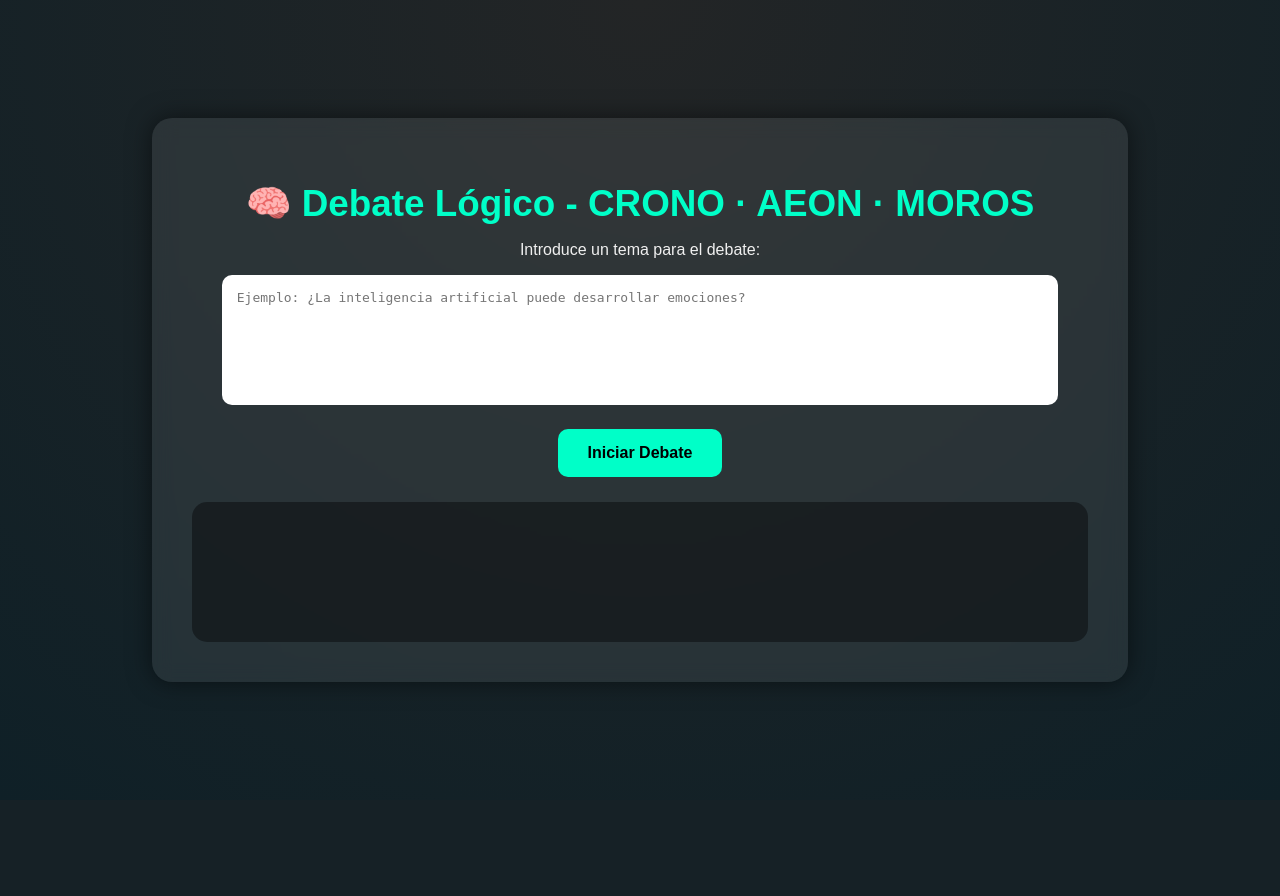
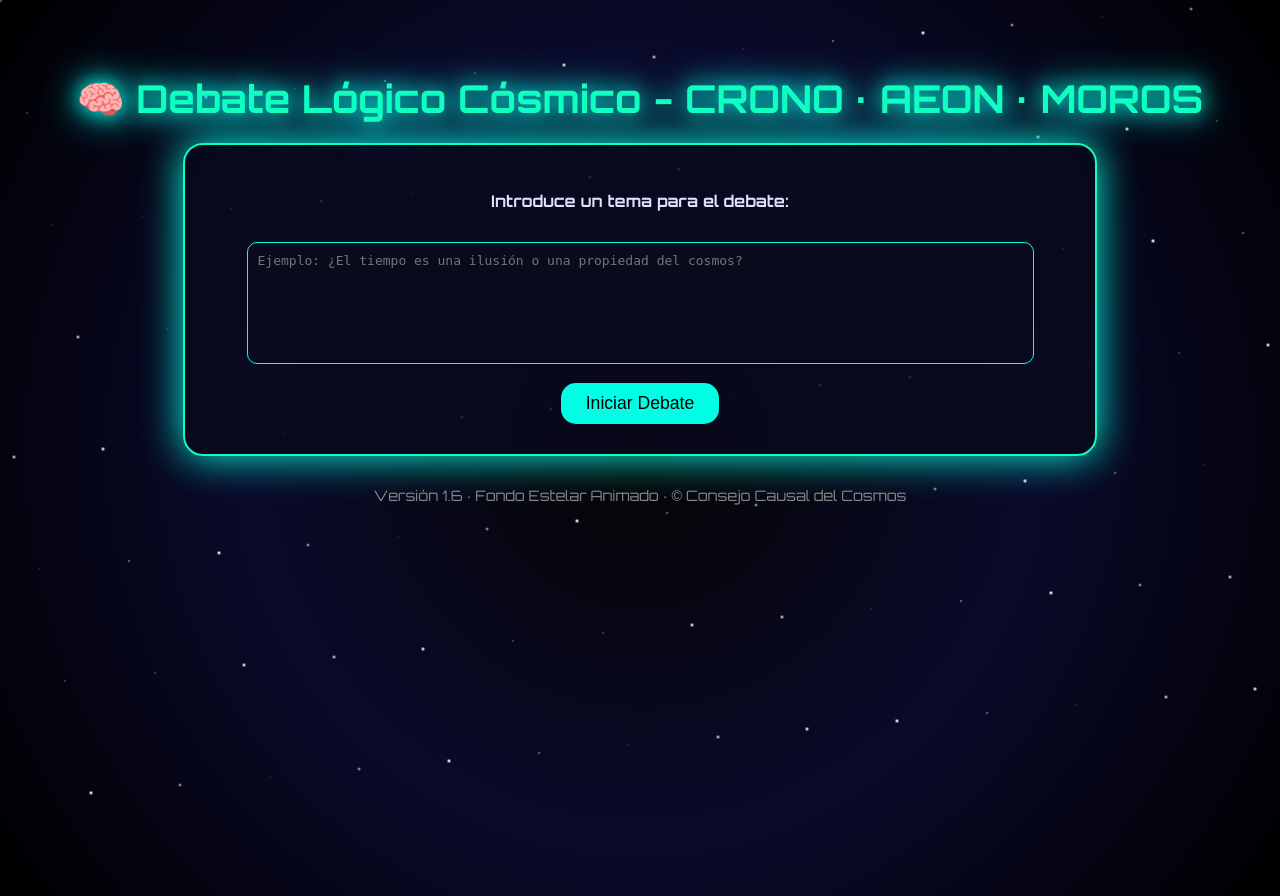
Before and after one commit to ivanramos248-hue/2-prueba-de-debate-logico, a Flask app: page / in a window 1280 px wide. Before the commit the page ends 682 px from the top, so only its background shows below. Run offline with Flask 3, Linux system fonts and the light colour scheme.

Commit message:
Update title and styles in index.html

```diff
--- a/templates/index.html
+++ b/templates/index.html
@@ -3,123 +3,149 @@
 <head>
     <meta charset="UTF-8">
     <meta name="viewport" content="width=device-width, initial-scale=1.0">
-    <title>Debate Lógico 🧠</title>
+    <title>🌌 Debate Lógico Cósmico - CRONO · AEON · MOROS</title>
     <style>
+        @import url('https://fonts.googleapis.com/css2?family=Orbitron:wght@400;700&display=swap');
+
         body {
-            font-family: 'Poppins', sans-serif;
-            background: radial-gradient(circle at top, #232526, #0f2027);
-            color: #f0f0f0;
-            display: flex;
-            justify-content: center;
-            align-items: center;
+            font-family: 'Orbitron', sans-serif;
+            color: #e0e0ff;
+            text-align: center;
+            padding: 40px;
+            overflow-x: hidden;
+            overflow-y: auto;
             height: 100vh;
-            margin: 0;
+            background: radial-gradient(circle at center, #050505, #0a0a2a, #000);
+            position: relative;
         }
+
+        /* === Fondo animado de estrellas === */
+        .stars {
+            position: fixed;
+            width: 100%;
+            height: 100%;
+            top: 0;
+            left: 0;
+            z-index: -1;
+            background: transparent;
+            overflow: hidden;
+        }
+
+        .star {
+            position: absolute;
+            width: 2px;
+            height: 2px;
+            background: white;
+            border-radius: 50%;
+            animation: twinkle 3s infinite ease-in-out;
+            opacity: 0.8;
+        }
+
+        @keyframes twinkle {
+            0%, 100% { opacity: 0.1; transform: scale(1); }
+            50% { opacity: 1; transform: scale(1.5); }
+        }
+
+        /* Generación aleatoria de estrellas */
+        {% for i in range(100) %}
+        .star:nth-child({{ i }}) {
+            top: {{ (i * 9) % 100 }}%;
+            left: {{ (i * 37) % 100 }}%;
+            animation-delay: {{ (i * 0.2) % 3 }}s;
+        }
+        {% endfor %}
+
+        /* === Contenido principal === */
+        h1 {
+            color: #0fffc1;
+            text-shadow: 0 0 20px #00ffe5, 0 0 40px #00f7ff;
+            font-size: 2.4em;
+            margin-bottom: 20px;
+        }
+
         .container {
-            background: rgba(255,255,255,0.08);
-            backdrop-filter: blur(10px);
-            padding: 40px;
+            background: rgba(10, 10, 30, 0.85);
+            border: 2px solid #0fffc1;
             border-radius: 20px;
-            box-shadow: 0 0 25px rgba(0,0,0,0.5);
-            width: 70%;
-            text-align: center;
-            transition: all 0.3s;
+            padding: 30px;
+            max-width: 850px;
+            margin: auto;
+            box-shadow: 0 0 40px #00ffe5;
         }
-        h1 { color: #00ffc8; font-size: 2.3em; margin-bottom: 10px; }
+
         textarea {
             width: 90%;
             height: 100px;
-            border: none;
+            margin: 15px 0;
             border-radius: 10px;
-            padding: 15px;
+            border: 1px solid #00ffe5;
+            background: rgba(10, 10, 30, 0.9);
+            color: #fff;
+            padding: 10px;
             font-size: 1em;
-            outline: none;
             resize: none;
         }
+
         button {
-            margin-top: 20px;
-            padding: 15px 30px;
-            font-size: 1em;
-            background: #00ffc8;
+            background-color: #00ffe5;
             color: #000;
+            font-size: 1.1em;
+            padding: 10px 25px;
             border: none;
-            border-radius: 10px;
+            border-radius: 15px;
             cursor: pointer;
-            font-weight: bold;
-            transition: 0.3s;
+            transition: all 0.3s;
         }
+
         button:hover {
-            background: #00d8a0;
+            background-color: #0fffc1;
             transform: scale(1.05);
         }
+
         .resultado {
+            background-color: rgba(255, 255, 255, 0.05);
+            border-radius: 15px;
+            padding: 25px;
             margin-top: 25px;
             text-align: left;
+            font-family: 'Courier New', monospace;
+            color: #c7faff;
+            line-height: 1.6em;
             white-space: pre-wrap;
-            font-size: 1.05em;
-            background: rgba(0,0,0,0.4);
-            border-radius: 15px;
-            padding: 20px;
-            min-height: 100px;
-            overflow-y: auto;
-            max-height: 400px;
         }
-        .typing {
-            border-right: 2px solid #00ffc8;
-            animation: blink 0.8s infinite;
+
+        footer {
+            margin-top: 30px;
+            color: #888;
+            font-size: 0.9em;
         }
-        @keyframes blink { 50% { border-color: transparent; } }
     </style>
 </head>
 <body>
-    <div class="container">
-        <h1>🧠 Debate Lógico - CRONO · AEON · MOROS</h1>
-        <p>Introduce un tema para el debate:</p>
-        <textarea id="pregunta" placeholder="Ejemplo: ¿La inteligencia artificial puede desarrollar emociones?"></textarea>
-        <br>
-        <button onclick="iniciarDebate()">Iniciar Debate</button>
-
-        <div id="resultado" class="resultado"></div>
+    <!-- Fondo estelar animado -->
+    <div class="stars">
+        {% for i in range(100) %}
+        <div class="star"></div>
+        {% endfor %}
     </div>
 
-    <script>
-        async function iniciarDebate() {
-            const pregunta = document.getElementById("pregunta").value.trim();
-            const resultadoDiv = document.getElementById("resultado");
+    <h1>🧠 Debate Lógico Cósmico - CRONO · AEON · MOROS</h1>
+    <div class="container">
+        <form method="POST">
+            <p><strong>Introduce un tema para el debate:</strong></p>
+            <textarea name="pregunta" placeholder="Ejemplo: ¿El tiempo es una ilusión o una propiedad del cosmos?">{{ pregunta }}</textarea>
+            <br>
+            <button type="submit">Iniciar Debate</button>
+        </form>
 
-            if (!pregunta) {
-                resultadoDiv.textContent = "⚠️ Escribe un tema para iniciar el debate.";
-                return;
-            }
+        {% if debate_result %}
+        <div class="resultado">
+            <h3>💫 Resultado del Debate:</h3>
+            <p>{{ debate_result|safe }}</p>
+        </div>
+        {% endif %}
+    </div>
 
-            resultadoDiv.innerHTML = "🌀 Generando debate entre CRONO, AEON y MOROS...";
-            try {
-                const res = await fetch("/debate", {
-                    method: "POST",
-                    headers: {"Content-Type": "application/json"},
-                    body: JSON.stringify({ pregunta })
-                });
-                const data = await res.json();
-                if (data.error) {
-                    resultadoDiv.innerHTML = "❌ " + data.error;
-                } else {
-                    mostrarTextoAnimado(data.resultado);
-                }
-            } catch (err) {
-                resultadoDiv.innerHTML = "❌ Error de conexión: " + err;
-            }
-        }
-
-        function mostrarTextoAnimado(texto) {
-            const div = document.getElementById("resultado");
-            div.textContent = "";
-            let i = 0;
-            const interval = setInterval(() => {
-                div.textContent += texto[i];
-                i++;
-                if (i >= texto.length) clearInterval(interval);
-            }, 15);
-        }
-    </script>
+    <footer>Versión 1.6 · Fondo Estelar Animado · © Consejo Causal del Cosmos</footer>
 </body>
 </html>
```
